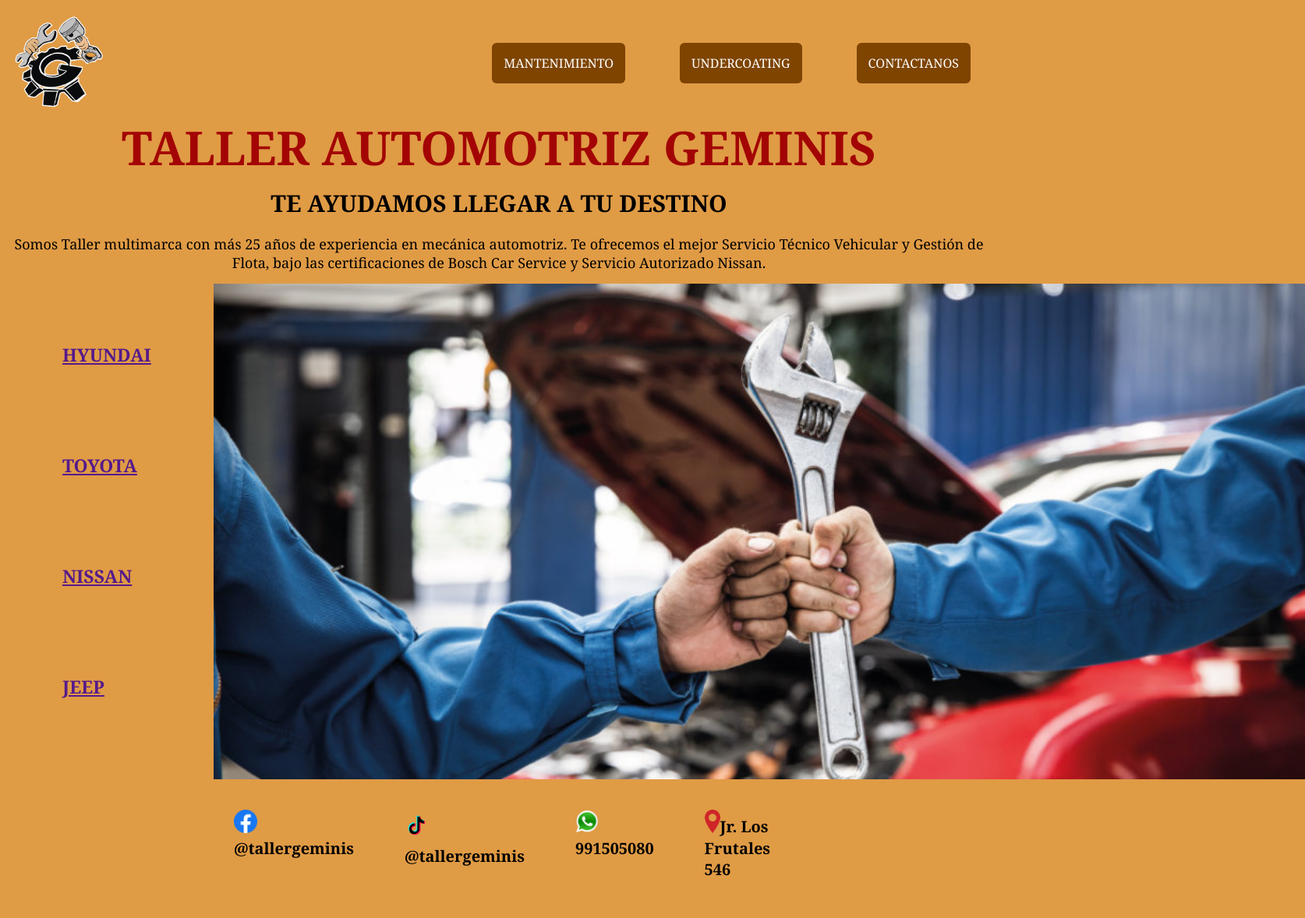
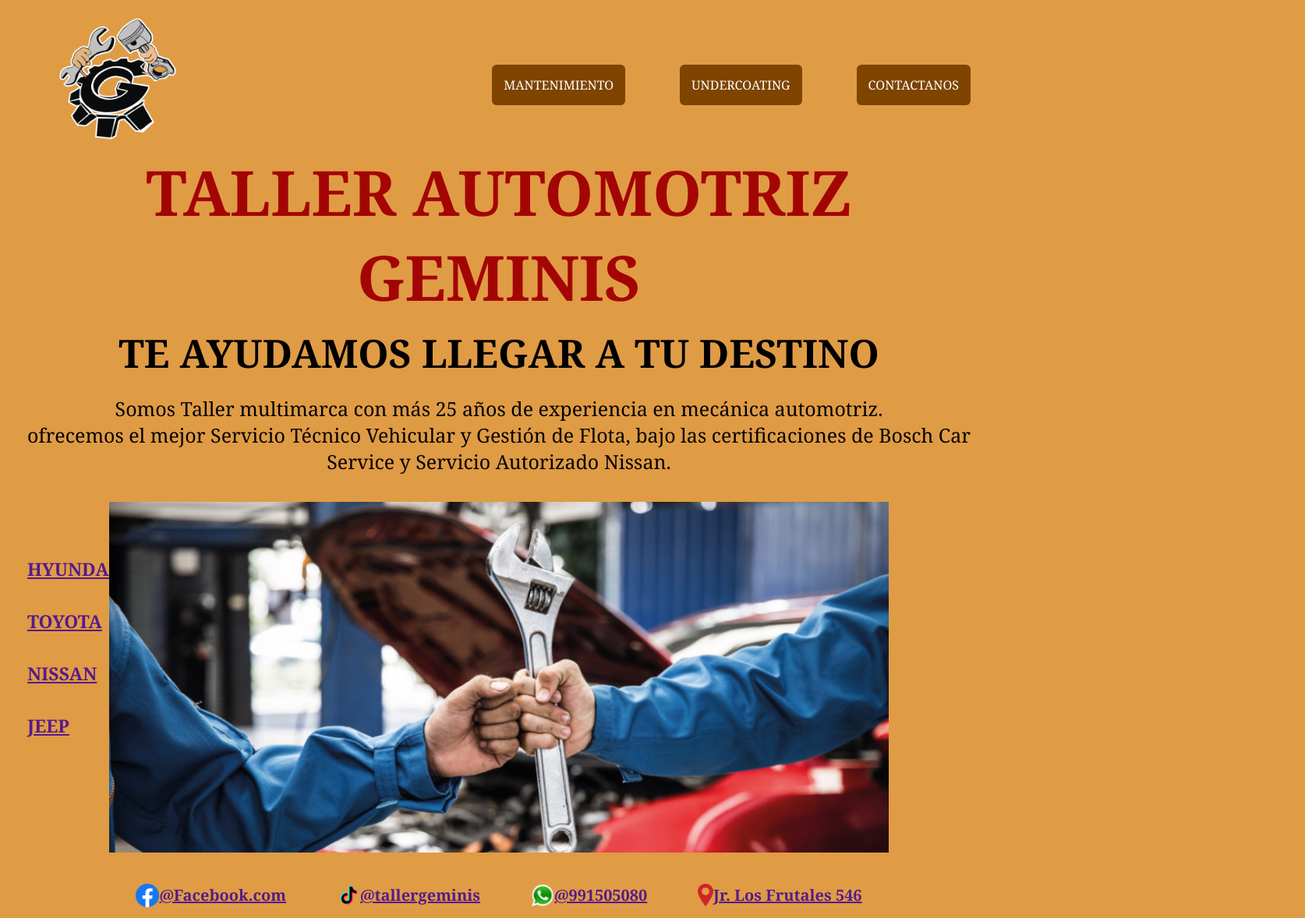
Before and after one commit to orlando-stv/taller-automotriz, a plain HTML site: page index.html in a window 1280 px wide. Shown: the whole page at 78% size, 1674 px wide, since content can reach past the window. Before the commit the page ends 1139 px from the top, so only its background shows below. Drawn offline with Linux system fonts and the light colour scheme.

Commit message:
agregando position relative absolute

```diff
--- a/index.html
+++ b/index.html
@@ -1,5 +1,6 @@
 <!DOCTYPE html>
 <html lang="en">
+
 <head>
   <meta charset="UTF-8" />
   <meta name="viewport" content="width=device-width, initial-scale=1.0" />
@@ -23,7 +24,7 @@
 
   <header class="header_pag">
     <div class="logopng">
-        <img src="logotallerpng.png" alt="" width="120px" />
+      <img src="logotallerpng.png" alt="" width="160px" />
     </div>
 
     <nav class="class_botton">
@@ -41,33 +42,36 @@
       <h2>TE AYUDAMOS LLEGAR A TU DESTINO</h2>
       <p>
         Somos Taller multimarca con más 25 años de experiencia en mecánica
-          automotriz. Te ofrecemos el mejor Servicio Técnico Vehicular y Gestión
+        automotriz. <br> ofrecemos el mejor Servicio Técnico Vehicular y Gestión
         de Flota, bajo las certificaciones de Bosch Car Service y Servicio
         Autorizado Nissan.
       </p>
     </section>
 
-      <article class="class_hero">
+    <div class="class_hero">
       <div class="marcas">
+        <ul>
           <li><a href="">HYUNDAI</a></li>
           <li><a href="">TOYOTA</a></li>
           <li><a href="">NISSAN</a></li>
           <li><a href="">JEEP</a></li>
+        </ul>
       </div>
       <div class="imagen_hero">
-          <img src="herotaller.jpg" alt="" width="1400px" />
+        <img src="herotaller.jpg" alt="" width="1000px" height="450px" />
       </div>
-      </article>
+    </div>
+
   </main>
 
-    <footer >
+  <footer>
     <nav class="class_footer">
       <ul class="class_redes">
-          <li><img src="facebook.png" alt="" width="30px" /> @tallergeminis</li>
-          <li><img src="tiktok.png" alt="" width="30px" /> @tallergeminis</li>
-          <li><img src="whatsapp.png" alt="" width="30px" /> 991505080</li>
+        <li><img src="facebook.png" alt="" width="30px" /> <a href="">@Facebook.com</a></li>
+        <li><img src="tiktok.png" alt="" width="30px" /> <a href="">@tallergeminis</a></li>
+        <li><img src="whatsapp.png" alt="" width="30px" /> <a href="">@991505080</a></li>
         <li>
-            <img src="ubicacion.png" alt="" width="20px" />Jr. Los Frutales 546
+          <img src="ubicacion.png" alt="" width="20px" /><a href="">Jr. Los Frutales 546</a>
         </li>
       </ul>
     </nav>
@@ -82,4 +86,5 @@
   // alert("Mi correo es " + correo);
   // console.log(nombre);
 </script>
+
 </html>
--- a/styles.css
+++ b/styles.css
@@ -3,22 +3,26 @@
   padding: 0;
   font-family: Cambria, Cochin, Georgia, Times, "Times New Roman", serif;
   background-color: #e09b45;
-  box-sizing: content-box;
+  box-sizing: border-box;
 }
 
 .header_pag {
+
   display: flex;
+  align-items: center;
+  justify-content: space-between;
 }
 
 .logopng {
-  margin: 0;
+  margin-left: 55px;
   padding-left: 15px;
   padding-top: 15px;
 }
 
 .class_botton {
+  right: 25px;
   height: 135px;
-  width: 1530px;
+  width: 100vh;
 }
 
 .class_botton ul li {
@@ -38,7 +42,7 @@
   font-weight: bold;
 }
 
-.botton_disign > li > a {
+.botton_disign>li>a {
   text-decoration: none;
   background-color: #7e4400;
   padding: 15px;
@@ -48,55 +52,70 @@
 
 h1 {
   text-align: center;
-  font-size: 60px;
+  font-size: 80px;
   color: rgb(163, 5, 5);
 }
 
 h2 {
   text-align: center;
-  font-size: 30px;
+  font-size: 50px;
   padding: 10px;
 }
 
 p {
   text-align: center;
-  font-size: 18px;
+  font-size: 25px;
   padding: 10px;
 }
 
 .class_hero {
+
   display: flex;
-  height: 670px;
-  width: 50px;
+  position: relative;
+  justify-content: space-evenly;
+  align-items: center;
+  height: 500px;
+
 }
 
 .marcas {
+  display: flex;
+  width: 200vh;
+  height: 380px;
   list-style: none;
   text-decoration: none;
-  margin: 25px 25px;
+
+
+}
+
+.imagen_hero {
+  position: absolute;
+  display: flex;
+  align-items: center;
+  justify-content: center;
 }
 
 .marcas li {
+  list-style: none;
   font-size: 23px;
   font-weight: bold;
-  padding: 55px;
+  margin: 35px;
 }
 
-.imagen_hero {
-  padding-top: 5px;
-  margin: 20 auto;
-  text-align: center;
+.class_redes li {
+
+  display: flex;
+  align-items: center;
 }
 
 .class_redes {
 
   display: flex;
+  align-items: center;
+  justify-content: center;
   font-size: 20px;
   font-weight: bold;
   list-style: none;
   gap: 65px;
-  margin: 10px 300px;
+  margin: 10px auto;
 }
-.class_footer {
-
-}
```
Lines whose indentation alone changed are shown as unchanged.
